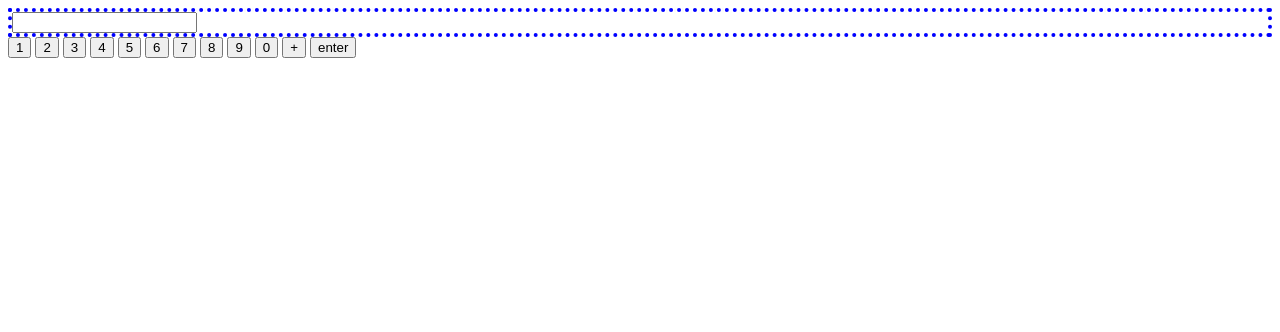
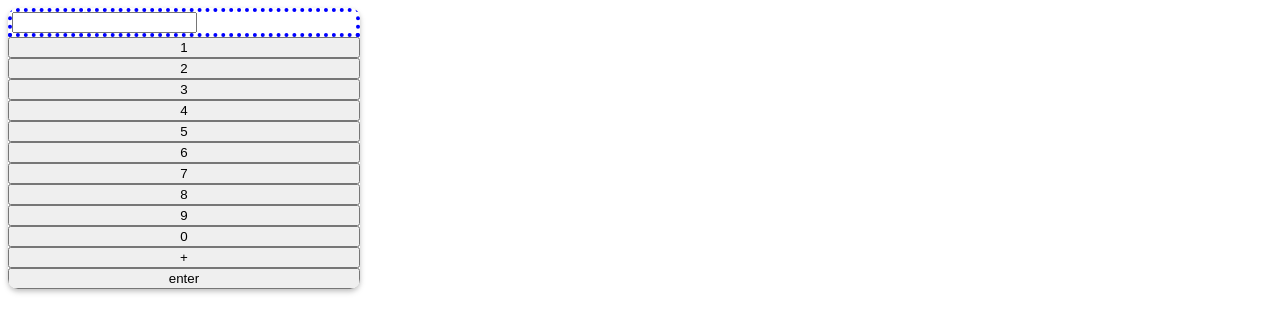
Before and after one commit to ferb-ferb/CS50, a plain HTML site: page hwga/page.html in a window 1280 px wide. Drawn offline with Linux system fonts and the light colour scheme.

Commit message:
Wed, Oct 25, 2023, 7:58 AM -07:00

```diff
--- a/hwga/page.html
+++ b/hwga/page.html
@@ -7,6 +7,7 @@
             <div class = "display">
                 <input type="text" id = "display" >
             </div>
+            <div class = "keys">
         <button  onclick = "update(event)" >1</button>
         <button onclick = "update(event)">2</button>
         <button onclick = "update(event)">3</button>
@@ -20,5 +21,6 @@
         <button onclick = "plus()">+</button>
         <button onclick = "add()">enter</button>
     </div>
+    </div>
     </head>
 </html>
--- a/hwga/styles.css
+++ b/hwga/styles.css
@@ -1,4 +1,10 @@
 
+.calculator {
+    max-inline-size: 22rem; /* This is the Logical Property for max-width and has very good browser support */
+    border-radius: 10px; /* Round the edges */
+    overflow: hidden; /* don't let other elements go outside the calculator */
+    box-shadow: 0px 3px 6px 0px rgba(0, 0, 0, 0.15), 0px 2px 4px 0px rgba(0, 0, 0, 0.12); /* Give the calculator some depth off the page */
+  }
 .display
 {
     border: 4px dotted blue;
@@ -9,3 +15,7 @@ button
 {
 
 }
+.keys
+{
+    display: grid;
+}
```
